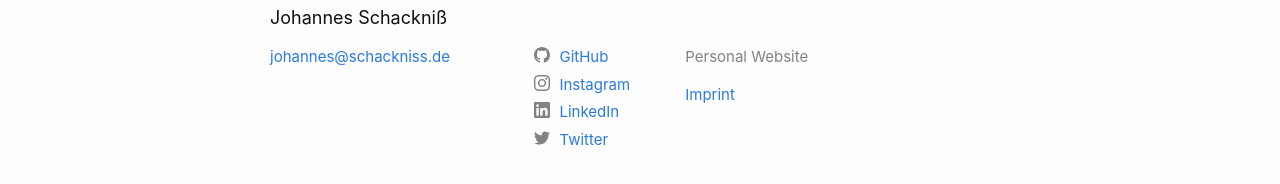
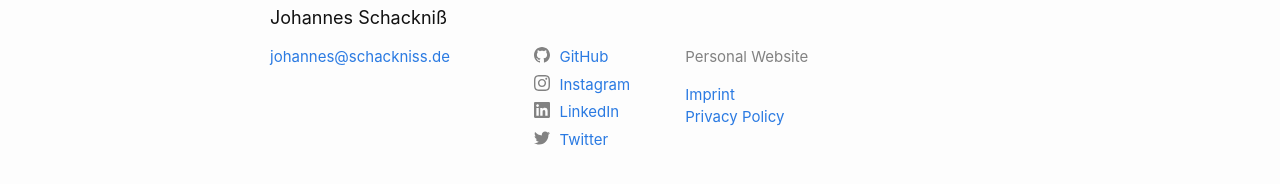
Before and after one commit to schackniss/schackniss.de, a Jekyll site: the page built from index.md, in a window 1280 px wide. Shown: the part 689-873 px from the top of the page. Built offline with Jekyll 4.4.1, drawn with Linux system fonts in a browser that asks for light colours.

Commit message:
[Add] imprint and privacy policy

```diff
--- a/_includes/footer.html
+++ b/_includes/footer.html
@@ -20,7 +20,10 @@
 
       <div class="footer-col footer-col-3">
         <p>{{- site.description | escape -}}</p>
-        <p><a href="/imprint">Imprint</a></p>
+        <ul class="contact-list">
+          <li><a class="u-email" href="/imprint">Imprint</a></li>
+          <li><a class="u-email" href="/privacy">Privacy Policy</a></li>
+        </ul>
       </div>
     </div>
 
```
